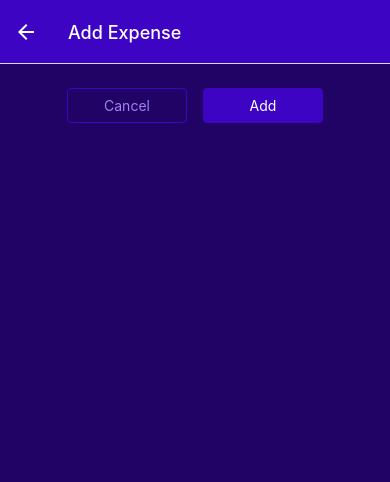
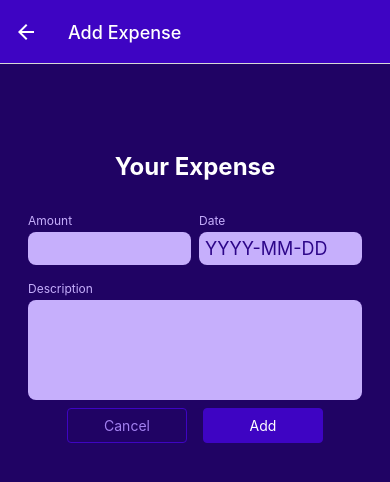
Before and after one commit to JeremyCodding/react-native-courses, a React Native app in the folder expenses-tracker/: screen /ManageExpense in a window 390 px wide. Shown: the top 482 px of the page. Built offline with nearby package versions, Linux system fonts and the light colour scheme.

Commit message:
Adding add expense feature

```diff
--- /dev/null
+++ b/expenses-tracker/components/ManageExpense/ExpenseForm.js
@@ -0,0 +1,103 @@
+import { StyleSheet, Text, View } from "react-native";
+import { useState } from "react";
+
+import Input from "./Input";
+import Button from "../UI/Button";
+
+function ExpenseForm({ onCancel, onSubmit, submitButtonLabel }) {
+  const [inputValue, setInputValue] = useState({
+    amount: "",
+    date: "",
+    description: "",
+  });
+
+  function inputChangeHandler(inputIdentifier, enteredValue) {
+    setInputValue((currentInputValues) => {
+      return { ...currentInputValues, [inputIdentifier]: enteredValue };
+    });
+  }
+
+  function submitHandler() {
+    const expenseData = {
+      amount: +inputValue.amount,
+      date: new Date(inputValue.date),
+      description: inputValue.description,
+    };
+
+    onSubmit(expenseData);
+  }
+
+  return (
+    <View style={styles.form}>
+      <Text style={styles.title}>Your Expense</Text>
+      <View style={styles.inputRow}>
+        <Input
+          label="Amount"
+          style={styles.rowInput}
+          textInputConfig={{
+            keyboardType: "decimal-pad",
+            onChangeText: inputChangeHandler.bind(this, "amount"),
+            value: inputValue.amount,
+          }}
+        />
+        <Input
+          label="Date"
+          style={styles.rowInput}
+          textInputConfig={{
+            placeholder: "YYYY-MM-DD",
+            maxLength: 10,
+            onChangeText: inputChangeHandler.bind(this, "date"),
+            value: inputValue.date,
+          }}
+        />
+      </View>
+      <Input
+        label="Description"
+        textInputConfig={{
+          multiline: true,
+          onChangeText: inputChangeHandler.bind(this, "description"),
+          value: inputValue.description,
+        }}
+      />
+      <View style={styles.buttonsContainer}>
+        <Button style={styles.button} mode={"flat"} onPress={onCancel}>
+          Cancel
+        </Button>
+        <Button style={styles.button} onPress={submitHandler}>
+          {submitButtonLabel}
+        </Button>
+      </View>
+    </View>
+  );
+}
+
+export default ExpenseForm;
+
+const styles = StyleSheet.create({
+  form: {
+    marginTop: 40,
+  },
+  title: {
+    fontSize: 24,
+    fontWeight: "bold",
+    color: "white",
+    marginVertical: 24,
+    textAlign: "center",
+  },
+  inputRow: {
+    flexDirection: "row",
+    justifyContent: "space-between",
+  },
+  rowInput: {
+    flex: 1,
+  },
+  buttonsContainer: {
+    flexDirection: "row",
+    justifyContent: "center",
+    alignItems: "center",
+  },
+  button: {
+    minWidth: 120,
+    marginHorizontal: 8,
+  },
+});
--- /dev/null
+++ b/expenses-tracker/components/ManageExpense/Input.js
@@ -0,0 +1,42 @@
+import { StyleSheet, Text, TextInput, View } from "react-native";
+import { GlobalStyles } from "../../constants/styles";
+
+function Input({ label, style, textInputConfig }) {
+  return (
+    <View style={[styles.inputContainer, style]}>
+      <Text style={styles.label}>{label}</Text>
+      <TextInput
+        style={[
+          styles.input,
+          textInputConfig.multiline && styles.inputMultiline,
+        ]}
+        {...textInputConfig}
+      />
+    </View>
+  );
+}
+
+export default Input;
+
+const styles = StyleSheet.create({
+  inputContainer: {
+    marginHorizontal: 4,
+    marginVertical: 8,
+  },
+  label: {
+    fontSize: 12,
+    color: GlobalStyles.colors.primary100,
+    marginBottom: 4,
+  },
+  input: {
+    backgroundColor: GlobalStyles.colors.primary100,
+    padding: 6,
+    borderRadius: 8,
+    fontSize: 18,
+    color: GlobalStyles.colors.primary700,
+  },
+  inputMultiline: {
+    minHeight: 100,
+    textAlignVertical: "top",
+  },
+});
--- a/expenses-tracker/screens/ManageExpreses.js
+++ b/expenses-tracker/screens/ManageExpreses.js
@@ -1,9 +1,10 @@
 import { useContext, useLayoutEffect } from "react";
-import { StyleSheet, View } from "react-native";
+import { StyleSheet, TextInput, View } from "react-native";
 import IconButton from "../components/UI/IconButton";
 import { GlobalStyles } from "../constants/styles";
 import Button from "../components/UI/Button";
 import { ExpensesContext } from "../store/expense-context";
+import ExpenseForm from "../components/ManageExpense/ExpenseForm";
 
 function ManageExpense({ route, navigation }) {
   const expensesCtx = useContext(ExpensesContext);
@@ -23,33 +24,22 @@ function ManageExpense({ route, navigation }) {
   function cancelHandler() {
     navigation.goBack();
   }
-  function confirmHandler() {
+  function confirmHandler(expenseData) {
     if (isEditing) {
-      expensesCtx.updateExpense(editedExpenseId, {
-        description: "Test",
-        amount: 29.99,
-        date: new Date("2024-05-31"),
-      });
+      expensesCtx.updateExpense(editedExpenseId, expenseData);
     } else {
-      expensesCtx.addExpense({
-        description: "Test",
-        amount: 29.99,
-        date: new Date("2024-05-31"),
-      });
+      expensesCtx.addExpense(expenseData);
     }
     navigation.goBack();
   }
 
   return (
     <View style={styles.container}>
-      <View style={styles.buttonsContainer}>
-        <Button style={styles.button} mode={"flat"} onPress={cancelHandler}>
-          Cancel
-        </Button>
-        <Button style={styles.button} onPress={confirmHandler}>
-          {isEditing ? "Update" : "Add"}
-        </Button>
-      </View>
+      <ExpenseForm
+        onCancel={cancelHandler}
+        onSubmit={confirmHandler}
+        submitButtonLabel={isEditing ? "Update" : "Add"}
+      />
       {isEditing && (
         <View style={styles.deleteContainer}>
           <IconButton
@@ -72,15 +62,7 @@ const styles = StyleSheet.create({
     padding: 24,
     backgroundColor: GlobalStyles.colors.primary800,
   },
-  buttonsContainer: {
-    flexDirection: "row",
-    justifyContent: "center",
-    alignItems: "center",
-  },
-  button: {
-    minWidth: 120,
-    marginHorizontal: 8,
-  },
+
   deleteContainer: {
     marginTop: 16,
     padding: 8,
```
